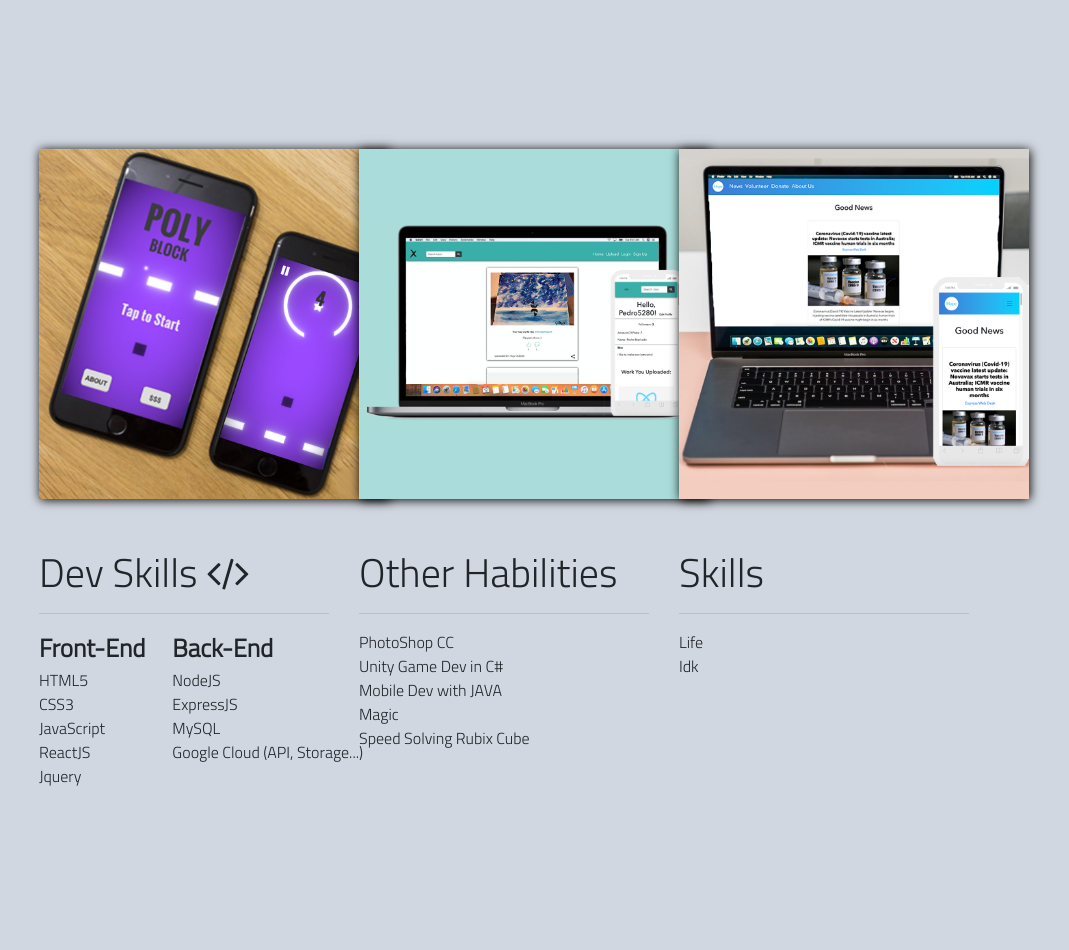
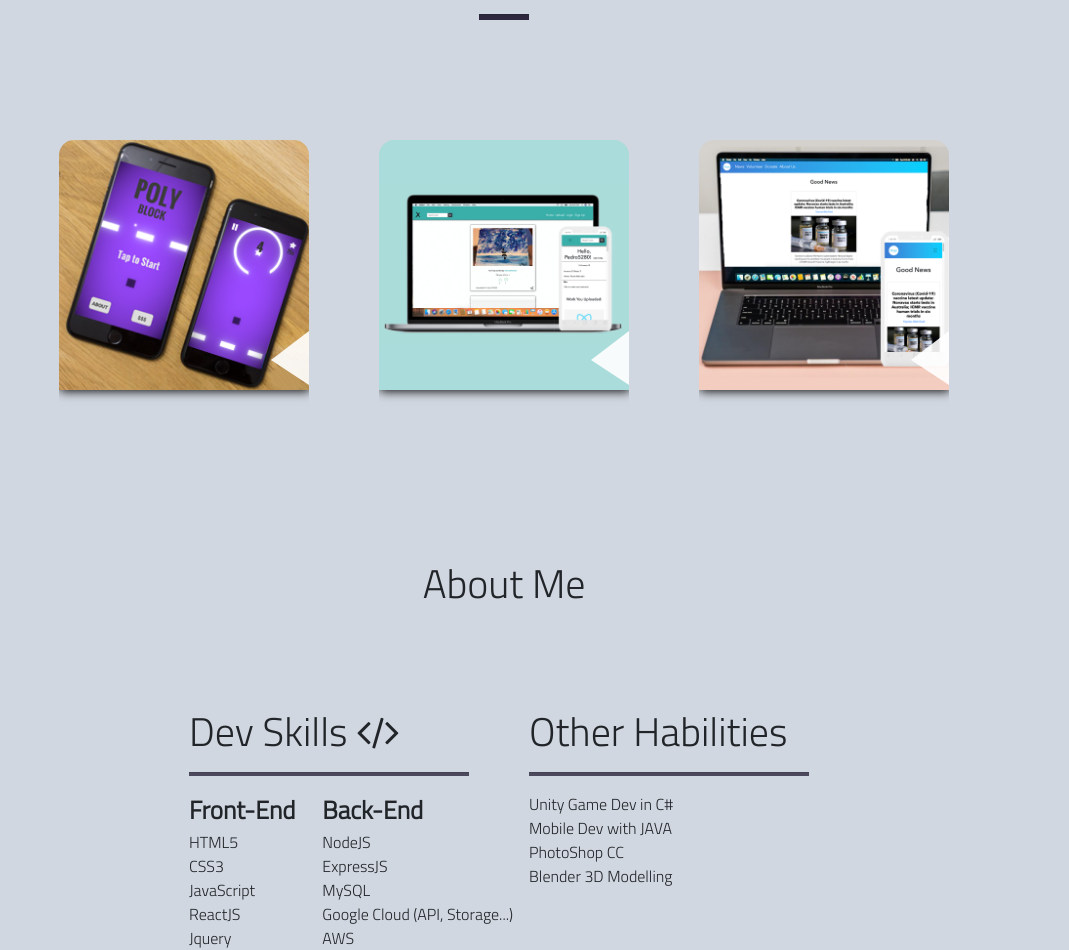
Before and after one commit to abuhorainhero/pedro-portfolio, a React (Create React App) app: page / in a window 1280 px wide. Shown: the part 944-1894 px from the top of the page, without its empty margins (136-1205 px from the left). Built offline with nearby package versions, Linux system fonts and the light colour scheme.

Commit message:
separated the individual projects components and changed the hovering effect to a card

```diff
--- a/src/Components/AboutMe.js
+++ b/src/Components/AboutMe.js
@@ -5,6 +5,9 @@ import '../Styles/aboutMe.css'
 const AboutMe = () => {
     return (
         <div className="container-fluid about-me">
+            <div className="text-center">
+                <h1>About Me</h1>
+            </div>
             <div className="row justify-content-center">
                 <div className="col-lg-3">
                     <h1>Dev Skills <li className="fa fa-code"></li></h1>
@@ -26,6 +29,7 @@ const AboutMe = () => {
                                 <li>ExpressJS</li>
                                 <li>MySQL</li>
                                 <li>Google Cloud (API, Storage...)</li>
+                                <li>AWS</li>
                             </ul>
                         </div>
                     </div>
@@ -34,23 +38,20 @@ const AboutMe = () => {
                 <div className="col-lg-3">
                     <h1>Other Habilities</h1>
                     <hr />
-                    <ul>
+                    <ul> <li>Unity Game Dev in C#</li>
+                        <li>Mobile Dev with JAVA</li>
                         <li>PhotoShop CC</li>
-                        <li>Unity Game Dev in C#</li>
-                        <li>Mobile Dev with JAVA</li>
-                        <li>Magic</li>
-                        <li>Speed Solving Rubix Cube</li>
+                        <li>Blender 3D Modelling</li>
                     </ul>
                 </div>
+            </div>
 
-                <div className="col-lg-3">
-                    <h1>Skills</h1>
-                    <hr />
-                    <ul> Life
-                        <li>Idk</li>
+            <div className="row justify-content-center">
+                <p>
+                    I can work on both the front-end and the back-end of any application.
+                    I am also experienced with Scalable Database Architecture Design,
 
-                    </ul>
-                </div>
+                </p>
             </div>
         </div>
     )
--- /dev/null
+++ b/src/Components/Projects/IndividualProject.js
@@ -0,0 +1,25 @@
+import React, {Component } from 'react'
+import '../../Styles/individualProjectStyle.css'
+
+const IndividualProject = ({imgPath, projectName}) => {
+    return (
+        <div>
+            <div class="card__collection clear-fix">
+                <div class="cards cards--two">
+                    <img src={imgPath} class="img-responsive" alt="Cards Image" />
+                        <span class="cards--two__rect"></span>
+                        <span class="cards--two__tri"></span>
+                        <p>{projectName}</p>
+                        <ul class="cards__list">
+                            <li><i class="fab fa-facebook-f"></i></li>
+                            <li><i class="fab fa-twitter"></i></li>
+                            <li><i class="fab fa-instagram"></i></li>
+                            <li><i class="fab fa-linkedin-in"></i></li>
+                        </ul>
+                    </div>
+                </div>
+            </div>
+    )
+}
+
+export default IndividualProject
--- a/src/Components/projects.js
+++ b/src/Components/projects.js
@@ -23,6 +23,7 @@ import GoodNews1 from '../Images/goodNews2.png'
 import AppleBadge from '../Images/appleBadge.png'
 
 import GoodNewsTrailer from '../Videos/goodnewsTrailer.MP4'
+import IndividualProject from './Projects/IndividualProject';
 
 
 export default function Projects(props) {
@@ -45,17 +46,17 @@ export default function Projects(props) {
     return (
         <div className="projects-container text-center">
             <h1>My Favourite Projects</h1>
-
+            <hr />
             <div className="container-fluid">
                 <div className="row projects justify-content-center">
                     <div className="col-lg-3" onClick={togglePolyBlock}>
-                        <img src={PolyBlock} />
+                        <IndividualProject imgPath={PolyBlock} projectName="PolyBlock"/>
                     </div>
                     <div className="col-lg-3" onClick={toggleArt}>
-                        <img src={RateMyArt} />
+                        <IndividualProject imgPath={RateMyArt} projectName="RateMyArt"/>
                     </div>
                     <div className="col-lg-3" onClick={toggleNews}>
-                        <img src={GoodNews} />
+                        <IndividualProject imgPath={GoodNews} projectName="Hope"/>
                     </div>
                 </div>
             </div>
@@ -127,7 +128,7 @@ export default function Projects(props) {
                                 also protected against attacks, specially SQL injections.
                             </div>
                             <div class="row skills">
-                                <span>Skills: <strong>Node JS, ExpressJS, Google Cloud API (GCS), MYSQL, HTML, CSS, JQuery, AJAX </strong></span>
+                                <span>Skills: <strong>Node JS | ExpressJS | Google Cloud API (GCS) | MYSQL | HTML | CSS | JQuery | AJAX </strong></span>
                             </div>
                             <div class="row skills">
                                 <span>Time Taken: 2 Months</span>
--- a/src/Styles/aboutMe.css
+++ b/src/Styles/aboutMe.css
@@ -1,6 +1,25 @@
 
 .col-lg-5 b {
     font-size: 25px;
+}
+
+.container-fluid.about-me .text-center h1 {
+    margin-top: 50px;
+}
+
+.container-fluid.about-me .row.justify-content-center {
+    margin-top: 50px;
+}
+.container-fluid.about-me .col-lg-3:last-child {
+    margin-left: 20px;
+}
+
+
+.col-lg-3 hr {
+    height: 3px;
+    background-color: #4c495d;
+    max-width: 280px;
+    margin-left: 0;
 }
 
 @media only screen and (max-width: 550px) {
--- /dev/null
+++ b/src/Styles/individualProjectStyle.css
@@ -0,0 +1,380 @@
+
+
+.clear-fix:after {
+  display: block;
+  clear: both;
+  content: "";
+}
+
+.img-responsive {
+  max-width: 100%;
+  height: auto;
+}
+
+.card__collection {
+  position: relative;
+  display: block;
+  padding: 10px;
+
+}
+.card__collection .cards {
+
+  height: 350px;
+  display: block;
+  background-size: cover;
+  float: left;
+  border-radius: 15px;
+  position: relative;
+  overflow: hidden;
+  background-position: center;
+  margin: 10px;
+}
+.card__collection .cards--one {
+  backface-visiblility: hidden;
+}
+.card__collection .cards--one:hover:after {
+  bottom: -20px;
+}
+.card__collection .cards--one:hover:before {
+  bottom: -10px;
+}
+.card__collection .cards--one:hover .cards--one__rect {
+  left: 45%;
+}
+.card__collection .cards--one:hover .cards--one__rect--back {
+  left: 50%;
+}
+.card__collection .cards--one::after {
+  content: "";
+  display: block;
+  position: absolute;
+  height: 70px;
+  transform: rotate(-3deg);
+  background: #e660e3;
+  position: absolute;
+  bottom: -80px;
+  left: 0;
+  right: -10px;
+  z-index: 9;
+  transition: all 0.2s ease-in;
+  transition-delay: 0.3s;
+}
+.card__collection .cards--one:before {
+  content: "";
+  display: block;
+  position: absolute;
+  height: 80px;
+  transform: rotate(-3deg);
+  bottom: -90px;
+  left: 0;
+  background: #fff;
+  right: -10px;
+  z-index: 5;
+  transition: all 0.2s ease-in;
+  transition-delay: 0.1s;
+}
+.card__collection .cards--one__rect {
+  color: #fff;
+  text-transform: uppercase;
+  font-size: 18px;
+  background: #0f9bc0;
+  width: 126px;
+  height: 55px;
+  transform: skewY(5deg);
+  position: absolute;
+  display: block;
+  top: 60%;
+  left: -45%;
+  z-index: 1;
+  line-height: 3.3rem;
+  text-align: center;
+  transition: all 0.2s ease-in;
+}
+.card__collection .cards--one__rect--back {
+  display: block;
+  background: rgba(34, 65, 154, 0.8);
+  width: 126px;
+  height: 55px;
+  transform: skewY(7deg);
+  position: absolute;
+  top: 65%;
+  left: -50%;
+  transition: all 0.2s ease-in;
+  transition-delay: 0.3s;
+}
+.card__collection .cards--one__rect p {
+  transform: skewY(-7deg);
+  position: relative;
+}
+.card__collection .cards--two {
+  position: relative;
+  backface-visibility: hidden;
+}
+.card__collection .cards--two p {
+  position: absolute;
+  top: 83%;
+  left: -100%;
+  text-transform: capitalize;
+  color: #fff;
+  font-size: 20px;
+  z-index: 8;
+  transition: all 0.6s ease;
+}
+.card__collection .cards--two:hover p {
+  left: 8%;
+}
+.card__collection .cards--two:hover img {
+  transform: translateY(-15px);
+}
+.card__collection .cards--two:hover .cards--two__rect {
+  top: 75%;
+}
+.card__collection .cards--two:hover .cards--two__rect:before {
+  transform: translateY(15px);
+}
+.card__collection .cards--two:hover li {
+  transform: translateY(0);
+}
+.card__collection .cards--two:hover .cards--two__tri {
+  right: -40%;
+}
+.card__collection .cards--two:hover .cards--two__tri:before {
+  right: -312px;
+}
+.card__collection .cards--two img {
+  transition: all 0.2s ease;
+}
+.card__collection .cards--two__tri {
+  border-top: 220px solid transparent;
+  border-bottom: 190px solid transparent;
+  border-right: 288px solid #fff;
+  opacity: 0.9;
+  position: absolute;
+  display: block;
+  top: 0;
+  right: -100%;
+  transition: all 0.3s ease-in-out;
+}
+.card__collection .cards--two__tri:before {
+  border-top: 220px solid transparent;
+  border-bottom: 190px solid transparent;
+  border-right: 288px solid #802BB1;
+  position: absolute;
+  content: "";
+  display: block;
+  top: -220px;
+  right: -612px;
+  transition: all 0.3s ease-in-out;
+  transition-delay: 0.2s;
+}
+.card__collection .cards--two__rect {
+  width: 750px;
+  height: 200px;
+  background: #fff;
+  display: block;
+  position: absolute;
+  top: 175%;
+  left: -78%;
+  transform: rotate(30deg);
+  z-index: 5;
+  opacity: 0.9;
+  transition: all 0.3s ease-in-out;
+}
+.card__collection .cards--two__rect:before {
+  content: "";
+  display: block;
+  width: 100%;
+  position: relative;
+  height: 100%;
+  background: #802BB1;
+  transform: translateY(200px);
+  z-index: 2;
+  transition: all 0.3s ease-in-out;
+  transition-delay: 0.1s;
+}
+.card__collection .cards--two ul {
+  list-style: none;
+  position: absolute;
+  bottom: 0;
+  left: 10px;
+  z-index: 9;
+}
+.card__collection .cards--two ul li {
+  display: inline-block;
+  font-size: 16px;
+  margin: 7px;
+  color: #fff;
+  transition: all 0.2s ease-in-out;
+  transform: translateY(100px);
+}
+.card__collection .cards--two ul li:nth-child(2) {
+  transition-delay: 0.2s;
+}
+.card__collection .cards--two ul li:nth-child(3) {
+  transition-delay: 0.3s;
+}
+.card__collection .cards--two ul li:nth-child(4) {
+  transition-delay: 0.4s;
+}
+.card__collection .cards--three {
+  position: relative;
+  z-index: 10;
+}
+.card__collection .cards--three:hover .cards--three__rect-1 {
+  left: 10%;
+}
+.card__collection .cards--three:hover .cards--three__rect-1 .shadow-1 {
+  left: -20%;
+}
+.card__collection .cards--three:hover .cards--three__rect-2 {
+  left: 60%;
+}
+.card__collection .cards--three:hover .cards--three__rect-2:before {
+  left: -100%;
+}
+.card__collection .cards--three:hover .cards--three__rect-2:after {
+  left: 80%;
+}
+.card__collection .cards--three:hover .cards--three__rect-2 .shadow-2 {
+  left: -10%;
+}
+.card__collection .cards--three:hover .cards--three__circle {
+  transform: scale(1);
+}
+.card__collection .cards--three:hover .cards--three__circle:before {
+  transform: scale(0.9);
+}
+.card__collection .cards--three:hover .cards--three__list li {
+  transform: translateX(0);
+}
+.card__collection .cards--three__rect-1 {
+  background: #fff;
+  width: 200px;
+  height: 110px;
+  transform: skewX(-20deg);
+  display: block;
+  position: absolute;
+  top: 73%;
+  opacity: 0.9;
+  left: -100%;
+  z-index: 8;
+  transition: all 0.5s ease-in;
+}
+.card__collection .cards--three__rect-1 p {
+  font-size: 20px;
+  color: #fff;
+  transform: skewX(20deg);
+  line-height: 6rem;
+}
+.card__collection .cards--three__rect-1 .shadow-1 {
+  background: #9b1308;
+  width: 230px;
+  height: 100px;
+  display: block;
+  position: absolute;
+  left: -200%;
+  z-index: -1;
+  transition: all 0.3s ease-in;
+}
+.card__collection .cards--three__rect-2 {
+  width: 100px;
+  height: 70px;
+  background: #fff;
+  position: absolute;
+  top: 65%;
+  left: 1000%;
+  opacity: 0.9;
+  transform: skewX(-20deg);
+  z-index: 8;
+  transition: all 0.5s ease-in;
+}
+.card__collection .cards--three__rect-2::before {
+  content: "";
+  display: block;
+  width: 50px;
+  height: 40px;
+  background: #2d283e;
+  opacity: 1;
+  position: absolute;
+  left: 500%;
+  top: 10%;
+  transition: all 0.3s ease-in;
+}
+.card__collection .cards--three__rect-2::after {
+  content: "";
+  display: block;
+  width: 50px;
+  height: 40px;
+  background: #9b1308;
+  opacity: 1;
+  position: absolute;
+  left: 500%;
+  top: 114%;
+  transition: all 0.5s ease-in;
+  transition-delay: 0.2s;
+}
+.card__collection .cards--three__rect-2 .shadow-2 {
+  background: #2d283e;
+  width: 100%;
+  height: 100%;
+  display: block;
+  position: absolute;
+  top: -10%;
+  left: 500%;
+  transition: all 0.5s ease-in;
+  transition-delay: 0.2s;
+}
+.card__collection .cards--three__circle {
+  width: 220px;
+  height: 220px;
+  border-radius: 50%;
+  background: #fff;
+  position: absolute;
+  top: -15%;
+  left: 50%;
+  opacity: 0.9;
+  transform: scale(0);
+  transition: all 0.3s ease;
+}
+.card__collection .cards--three__circle:before {
+  content: "";
+  display: block;
+  width: 100%;
+  height: 100%;
+  background: #9b1308;
+  border-radius: 50%;
+  transform: scale(0);
+  transition: all 0.3s ease;
+  transition-delay: 0.2s;
+}
+.card__collection .cards--three__list {
+  list-style: none;
+  position: absolute;
+  top: -9px;
+  right: 7px;
+  padding-top: 60px;
+  transition: all 0.4s ease;
+}
+.card__collection .cards--three__list li {
+  display: inline-block;
+  margin: 4px;
+  color: #fff;
+  width: 25px;
+  height: 25px;
+  border-radius: 50%;
+  background: #2d283e;
+  text-align: center;
+  line-height: 1.7rem;
+  font-size: 12px;
+  transition: all 0.3s ease;
+  transform: translateX(500%);
+}
+.card__collection .cards--three__list li:nth-child(1) {
+  transition-delay: 0.2s;
+}
+.card__collection .cards--three__list li:nth-child(2) {
+  transition-delay: 0.3s;
+}
+.card__collection .cards--three__list li:nth-child(3) {
+  transition-delay: 0.4s;
+}
--- a/src/Styles/projectsStyle.css
+++ b/src/Styles/projectsStyle.css
@@ -3,8 +3,14 @@
     font-family: 'Titillium Web', sans-serif;
 
 }
+.projects-container.text-center hr {
+    margin-top: 15px;
+    height: 5px;
+    max-width: 50px;
+    background-color: #2d283e;
+}
 .container-fluid .row.projects {
-    margin-top: 100px;
+    margin-top: 50px;
 }
 
 .row.projects img{
@@ -25,11 +31,8 @@
 }
 
 
-.col-lg-3 img:hover{
-    box-shadow: 5px 5px 50px black;
+.projects-container.text-center .col-lg-3:hover{
     cursor: pointer;
-    -webkit-transition: all 300ms ease-in-out;
-	transition: all 300ms ease-in-out;
 }
 
 .modal-bttns {
```
Also changed, not shown: public/favicon.png.
